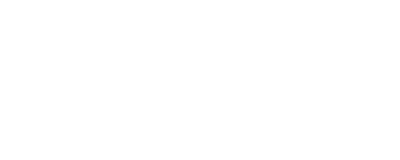
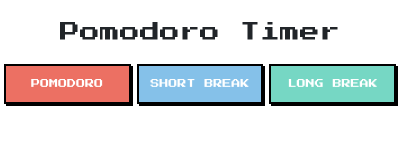
Before and after one commit to bexqth/pomodoro-app, an Electron app: page index.html in a window 400 px wide. Drawn offline with nearby package versions, Linux system fonts and the light colour scheme.

Commit message:
buttons layout

```diff
--- a/index.html
+++ b/index.html
@@ -2,10 +2,33 @@
 <html>
 <head>
   <meta charset="UTF-8">
+  <meta name="viewport" content="width=device-width, initial-scale=1.0">
   <title>Pomodoro Timer</title>
+  <link rel="stylesheet" href="node_modules/bootstrap/dist/css/bootstrap.css">
+  <link href="https://fonts.googleapis.com/css2?family=Press+Start+2P&display=swap" rel="stylesheet">
+  <link rel="stylesheet" href="styles.css">
 </head>
 <body>
+    <div class="row row-title" title="row">
+        <h1 class="pomodoro-title">Pomodoro Timer</h1>
 
+    </div>
+
+    <div class="row row-buttons" >
+        <div class="col col-pom">
+            <button class="pixel-button pomodoro-button">Pomodoro</button>
+        </div>
+        <div class="col">
+            <button class="pixel-button short-break-button">Short break</button>
+        </div>
+        <div class="col col-short">
+            <button class="pixel-button long-break-button">Long break</button>
+        </div>
+    </div>
+
+    <div class="row timer-row">
+
+    </div>
 
 </body>
 </html>
--- a/package.json
+++ b/package.json
@@ -10,6 +10,10 @@
   "license": "ISC",
   "description": "",
   "devDependencies": {
-    "electron": "^36.2.1"
+    "electron": "^36.2.1",
+    "electron-reload": "^2.0.0-alpha.1"
+  },
+  "dependencies": {
+    "bootstrap": "^5.3.6"
   }
 }
--- /dev/null
+++ b/styles.css
@@ -0,0 +1,69 @@
+body {
+  margin: 0;
+  overflow: hidden;
+}
+
+.pomodoro-title {
+    font-family: 'Press Start 2P', monospace;
+    font-size: 20px;
+    margin-top: 20px;
+    margin-bottom: 20px;
+}
+
+.row-title {
+  display: flex;
+  justify-content: center;
+  align-items: center;
+  text-align: center;
+}
+
+
+
+.row {
+  display: flex;
+  justify-content: center;
+  align-items: center;
+}
+
+.pixel-button {
+  color: white;
+  font-family: 'Press Start 2P', monospace;
+  font-size: 9px;
+  height:40px;
+  border: 2px solid #000;
+  box-shadow: 2px 2px 0 #000;
+  cursor: pointer;
+  outline: none;
+  text-transform: uppercase;
+  width: 100%;
+}
+
+.col {
+    padding-left: 2px !important;
+    padding-right: 4px !important;
+}
+
+.pomodoro-button{
+    background-color: #ec7063;
+}
+
+.col-pom {
+    padding-left: 16px !important;
+}
+
+.col-short{
+    padding-right: 16px !important;
+}
+
+.short-break-button{
+    background-color: #85c1e9;
+}
+
+.long-break-button{
+    background-color: #76d7c4;
+}
+
+.pixel-button:active {
+  box-shadow: none;
+  transform: translate(4px, 4px);
+}
```
Also changed, not shown: main.js (+18 -2 lines), script.js (added), 1 other file.
